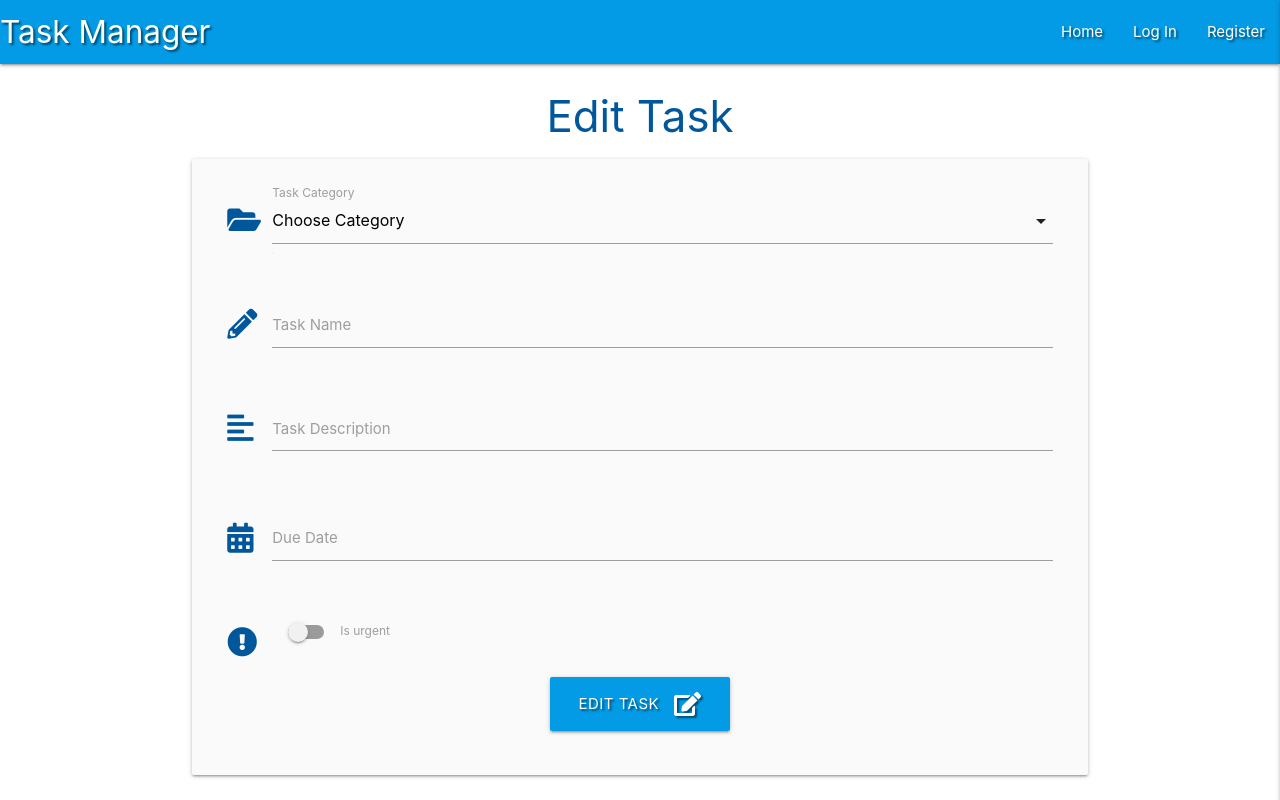
After one commit to gladys-pascual/flask_task_manager, a Flask app: template templates/edit_task.html in a window 1280 px wide. The commit adds this page. Run offline with Flask 2, Linux system fonts and the light colour scheme; the template is opened without the code that fills it, so the values that code supplies are empty; some libraries are stand-ins or nearby versions.

Commit message:
Wire up task edit button

```diff
--- a/app.py
+++ b/app.py
@@ -114,6 +114,14 @@ def add_task():
     categories = mongo.db.categories.find().sort("category_name", 1)
     return render_template("add_task.html", categories=categories)
 
+
+@app.route("/edit_task/<task_id>", methods=["GET", "POST"])
+def edit_task(task_id):
+    task = mongo.db.task.find_one({"_id": ObjectId(task_id)})
+
+    categories = mongo.db.categories.find().sort("category_name", 1)
+    return render_template("edit_task.html", task=task, categories=categories)
+
 if __name__ == "__main__":
     app.run(host=os.environ.get("IP"),
             port=int(os.environ.get("PORT")),
--- /dev/null
+++ b/templates/edit_task.html
@@ -0,0 +1,93 @@
+{% extends "base.html" %}
+{% block content %}
+
+  <h3 class="light-blue-text text-darken-4 center-align">Edit Task</h3>
+  <div class="row card-panel grey lighten-5">
+    <form class="col s12" method="POST" action="{{ url_for('edit_task', task_id=task._id)}}">
+      <!-- category selection -->
+      <div class="row">
+        <div class="input-field col s12">
+          <i class="fas fa-folder-open prefix light-blue-text text-darken-4"></i>
+          <select id="category_name" name="category_name" class="validate" required>
+            <option value="" disabled selected>Choose Category</option>
+            {% for category in categories %}
+              <option value="{{ category.category_name }}">{{ category.category_name }}</option>
+            {% endfor %}
+          </select>
+          <label for="category_name" >Task Category</label>
+        </div>
+      </div>
+      <!-- task name -->
+      <div class="row">
+        <div class="input-field col s12">
+          <i class="fas fa-pencil-alt prefix light-blue-text text-darken-4"></i>
+          <input
+            id="task_name"
+            name="task_name"
+            minlength="5"
+            maxlength="50"
+            type="text"
+            class="validate"
+            required
+          />
+          <label for="task_name">Task Name</label>
+        </div>
+      </div>
+
+      <!-- task description -->
+      <div class="row">
+        <div class="input-field col s12">
+          <i class="fas fa-align-left prefix light-blue-text text-darken-4"></i>
+          <textarea
+            id="task_description"
+            name="task_description"
+            class="materialize-textarea validate"
+            minlength="5"
+            maxlength="200"
+            required
+          ></textarea>
+          <label for="task_description">Task Description</label>
+        </div>
+      </div>
+
+      <!-- date picker -->
+      <div class="row">
+        <div class="input-field col s12">
+          <i
+            class="fas fa-calendar-alt prefix light-blue-text text-darken-4"
+          ></i>
+          <input
+            id="due_date"
+            name="due_date"
+            class="datepicker validate"
+            required
+          ></input>
+          <label for="due_date">Due Date</label>
+        </div>
+      </div>
+
+      <!-- is urgent -->
+      <div class="row">
+        <div class="input-field col s12">
+          <div class="switch">
+            <i class="fas fa-exclamation-circle prefix light-blue-text text-darken-4"></i>
+            <label for="is_urgent" id="is_urgent" name="is_urgent">
+              <input type="checkbox" id="is_urgent" name="is_urgent"/>
+              <span class="lever"></span>Is urgent
+            </label>
+          </div>
+        </div>
+      </div>
+
+      <!-- submit button -->
+      <div class="row">
+        <div class="col s12 center-align">
+          <button type="submit" class="btn-large light-blue darken-1 text-shadow">
+            Edit Task <i class="fas fa-edit right"></i>
+          </button>
+        </div>
+      </div>
+    </form>
+  </div>
+
+{% endblock %}
--- a/templates/tasks.html
+++ b/templates/tasks.html
@@ -11,7 +11,7 @@
         </div>
         <div class="col s9">
             <a href="" class="btn-small green accent-4">Done</a>
-            <a href="" class="btn-small light-blue lighten-1">Edit</a>
+            <a href="{{ url_for('edit_task', task_id=task._id) }}" class="btn-small light-blue lighten-1">Edit</a>
         </div>
 
         <strong>{{ task.task_name }}</strong>: {{task.due_date}} {% if
```
